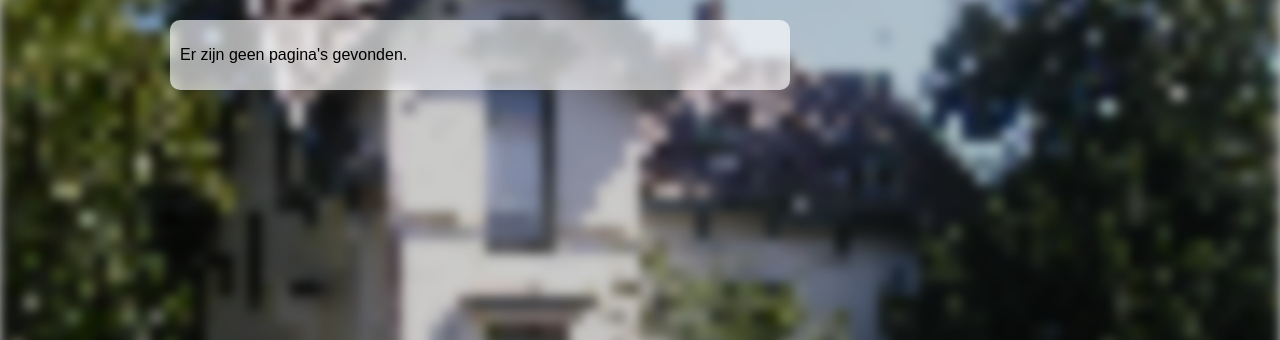
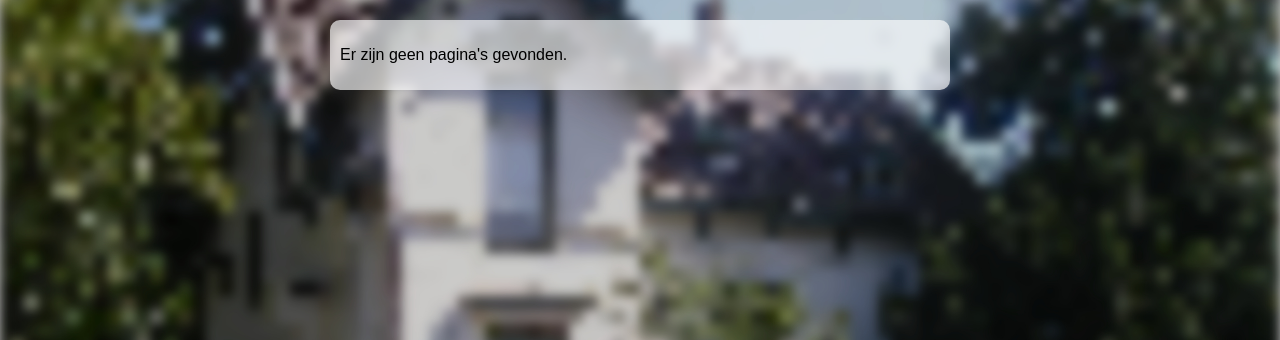
Before and after one commit to hoest/amitie, a Django app: template templates/index.html in a window 1280 px wide. Shown: the part 211-551 px from the top of the page. Run offline with Django 3.2, Linux system fonts and the light colour scheme; the template is opened without the code that fills it, so the values that code supplies are empty; some libraries are stand-ins or nearby versions.

Commit message:
Ruimte toegevoegd

```diff
--- a/templates/index.html
+++ b/templates/index.html
@@ -7,6 +7,8 @@
       <p>Op deze pagina vind u een overzicht van de meest recente berichten in de categorie '{{ tag }}'.</p>
     </div>
   </div -->
+  <div class="grid_element grid_2">
+  </div>
   <div class="grid_element grid_8">
     <div class="grid_inner">
     {% if pages %}
@@ -22,4 +24,6 @@
     {% endif %}
     </div>
   </div>
+  <div class="grid_element grid_2">
+  </div>
 {% endblock %}
```
